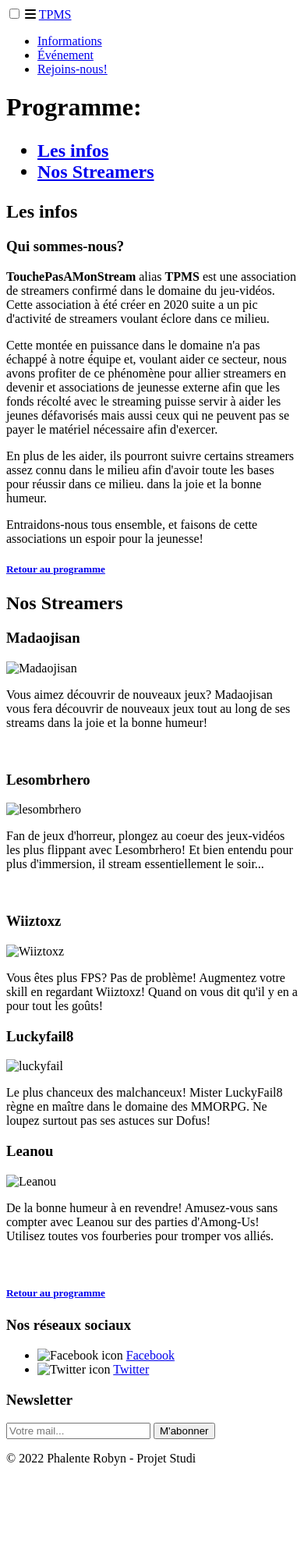
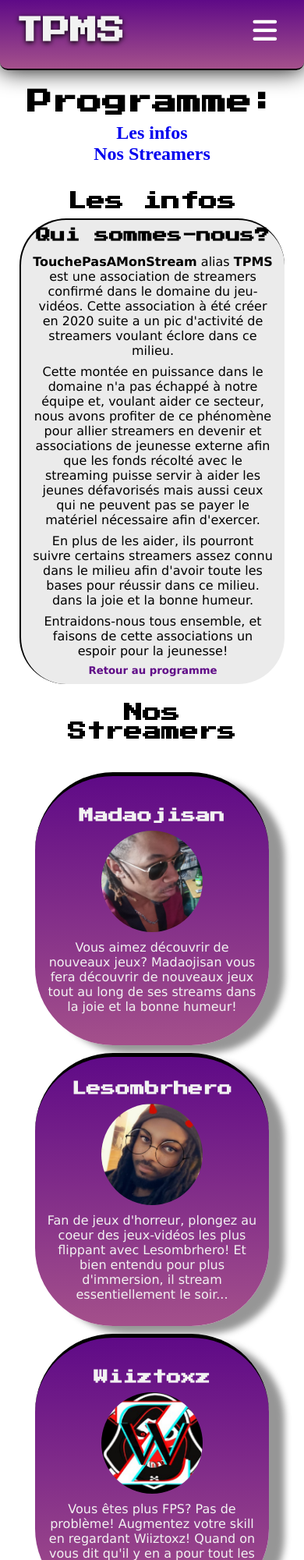
Before and after one commit to Phalente/Evaluation, a website: page Site/informations.html in a window 390 px wide. Shown: the top 2000 px of the page at 78% size. Before the commit the page ends 1895 px from the top, so only its background shows below. Drawn offline with nearby package versions, Linux system fonts and the light colour scheme; the site is published under a folder, as on GitHub Pages, so addresses that start at the root find nothing.

Commit message:
responsive et rétablissement des liens / images du site

```diff
--- a/Site/event.html
+++ b/Site/event.html
@@ -5,11 +5,11 @@
     <meta http-equiv="X-UA-Compatible" content="IE=edge">
     <meta name="viewport" content="width=device-width, initial-scale=1.0">
     <!-- Intégration de la librairie Bootstrap que j'ai utilisé sur cette page-->
-    <link rel="stylesheet" href="/style/bootstrap.min.css">
+    <link rel="stylesheet" href="../style/bootstrap.min.css">
 
     <!--Intégration de mon css-->
-    <link rel="stylesheet" href="/style/event.css">
-    <link rel="stylesheet" href="/style/Header&Footer.css">
+    <link rel="stylesheet" href="../style/event.css">
+    <link rel="stylesheet" href="../style/Header&Footer.css">
 
     <!--Intégration des Fonts-->
     <style>
@@ -27,14 +27,14 @@
             </label>
             <script src="https://kit.fontawesome.com/0c87a70838.js"></script>
             <label class="logo">
-                <a href="/index.html">
+                <a href="../index.html">
                     TPMS
                 </a>
             </label>
             <ul>
-                <li><a href="/Site/informations.html">Informations</a></li>
-                <li><a href="/Site/event.html">Événement</a></li>
-                <li><a href="/Site/join-us.html">Rejoins-nous!</a></li>
+                <li><a href="../Site/informations.html">Informations</a></li>
+                <li><a href="../Site/event.html">Événement</a></li>
+                <li><a href="../Site/join-us.html">Rejoins-nous!</a></li>
             </ul>
         </nav>
         <!--Fin du header-->
@@ -47,7 +47,7 @@
                 <section class="col">
                 <h2 class="p-3">Événement : <small class="text-muted">Stream Day</small></h2>
                   <div class="card">
-                    <img src="/pictures/stream.jpeg" class="card-img-top rounded-lg" alt="Luffy">
+                    <img src="../pictures/stream.jpeg" class="card-img-top rounded-lg" alt="Stream">
                     <div class="card-body">
                       <h4 class="card-title"> <u>LA CHASSE AU STREAM</u></h4>
                       <p class="card-text">
@@ -222,11 +222,11 @@
                     <h3 class="fw-bold">Nos réseaux sociaux</h3>
                     <ul class="menu-social">
                         <li>
-                            <img class="icon-social" src="/Reseaux/facebook.svg" alt="Facebook icon">
+                            <img class="icon-social" src="../Reseaux/facebook.svg" alt="Facebook icon">
                             <a href="https://www.facebook.com/" target="_blank" >Facebook</a>
                         </li>
                         <li>
-                            <img class="icon-social" src="/Reseaux/twitter.svg" alt="Twitter icon">
+                            <img class="icon-social" src="../Reseaux/twitter.svg" alt="Twitter icon">
                             <a href="https://twitter.com/TPMStream" target="_blank">Twitter</a>
                         </li>
                     </ul>
--- a/Site/informations.html
+++ b/Site/informations.html
@@ -8,8 +8,8 @@
     <link rel="stylesheet" href="./style/bootstrap.min.css"> -->
 
     <!--Intégration de mon css-->
-    <link rel="stylesheet" href="/style/informations.css">
-    <link rel="stylesheet" href="/style/Header&Footer.css">
+    <link rel="stylesheet" href="../style/informations.css">
+    <link rel="stylesheet" href="../style/Header&Footer.css">
 
     <!--Intégration des Fonts-->
     <style>
@@ -27,14 +27,14 @@
             </label>
             <script src="https://kit.fontawesome.com/0c87a70838.js"></script>
             <label class="logo">
-                <a href="/index.html">
+                <a href="../index.html">
                     TPMS
                 </a>
             </label>
             <ul>
-                <li><a href="/Site/informations.html">Informations</a></li>
-                <li><a href="/Site/event.html">Événement</a></li>
-                <li><a href="/Site/join-us.html">Rejoins-nous!</a></li>
+                <li><a href="../Site/informations.html">Informations</a></li>
+                <li><a href="../Site/event.html">Événement</a></li>
+                <li><a href="../Site/join-us.html">Rejoins-nous!</a></li>
             </ul>
         </nav>
         <!--Fin du header-->
@@ -86,7 +86,7 @@
                     <div class="content">
                         <h3>Madaojisan</h3>
                         <div class="picture">
-                            <img src="/pictures/Madaojisan.jpeg" alt="Madaojisan">
+                            <img src="../pictures/Madaojisan.jpeg" alt="Madaojisan">
                         </div>
                         <p>Vous aimez découvrir de nouveaux jeux?
                             Madaojisan vous fera découvrir de nouveaux jeux tout au long de ses streams dans la joie et
@@ -101,7 +101,7 @@
                     <div class="content">
                         <h3>Lesombrhero</h3>
                         <div class="picture">
-                            <img src="/pictures/lesombrhero.jpeg" alt="lesombrhero">
+                            <img src="../pictures/lesombrhero.jpeg" alt="lesombrhero">
                         </div>
                         <p>Fan de jeux d'horreur, plongez au coeur des jeux-vidéos les plus flippant avec Lesombrhero!
                             Et bien entendu pour plus d'immersion, il stream essentiellement le soir...
@@ -115,7 +115,7 @@
                     <div class="content">
                         <h3>Wiiztoxz</h3>
                         <div class="picture">
-                            <img src="/pictures/Wiiztoxz.jpeg" alt="Wiiztoxz">
+                            <img src="../pictures/Wiiztoxz.jpeg" alt="Wiiztoxz">
                         </div>
                         <p>Vous êtes plus FPS? Pas de problème! Augmentez votre skill en regardant Wiiztoxz!
                             Quand on vous dit qu'il y en a pour tout les goûts!</p>
@@ -126,7 +126,7 @@
                     <div class="content">
                         <h3>Luckyfail8</h3>
                         <div class="picture">
-                            <img src="/pictures/luckyfail.jpeg" alt="luckyfail">
+                            <img src="../pictures/luckyfail.jpeg" alt="luckyfail">
                         </div>
                         <p>Le plus chanceux des malchanceux! Mister LuckyFail8 règne en maître dans le domaine des MMORPG.
                             Ne loupez surtout pas ses astuces sur Dofus! </p>
@@ -137,7 +137,7 @@
                     <div class="content">
                         <h3>Leanou</h3>
                         <div class="picture">
-                            <img src="/pictures/Leanou.jpeg" alt="Leanou">
+                            <img src="../pictures/Leanou.jpeg" alt="Leanou">
                         </div>
                         <p>De la bonne humeur à en revendre! Amusez-vous sans compter avec Leanou sur des parties
                             d'Among-Us! Utilisez toutes vos fourberies pour tromper vos alliés.
@@ -160,11 +160,11 @@
                     <h3>Nos réseaux sociaux</h3>
                     <ul class="menu-social">
                         <li>
-                            <img class="icon-social" src="/Reseaux/facebook.svg" alt="Facebook icon">
+                            <img class="icon-social" src="../Reseaux/facebook.svg" alt="Facebook icon">
                             <a href="https://www.facebook.com/" target="_blank" >Facebook</a>
                         </li>
                         <li>
-                            <img class="icon-social" src="/Reseaux/twitter.svg" alt="Twitter icon">
+                            <img class="icon-social" src="../Reseaux/twitter.svg" alt="Twitter icon">
                             <a href="https://twitter.com/TPMStream" target="_blank">Twitter</a>
                         </li>
                     </ul>
--- a/style/Header&Footer.css
+++ b/style/Header&Footer.css
@@ -65,7 +65,7 @@
     background: #5f0a87;
     border-bottom: 2px solid black;
     transition: 0.3s;
-    /*clip-path: polygon(
+    clip-path: polygon(
         100% 0,
         100% 35%,
         100% 50%,
@@ -76,7 +76,7 @@
         0 50%,
         0 35%,
         0 0
-    );*/
+    );
 }
 
 nav ul li a:hover{
@@ -210,7 +210,7 @@
     border-radius: 50px;
     border-bottom: 2px solid black;
     transition: 0.3s;
-    /*clip-path: polygon(
+    clip-path: polygon(
         100% 0,
         100% 35%,
         100% 50%,
@@ -221,7 +221,7 @@
         0 50%,
         0 35%,
         0 0
-    );*/
+    );
 }
 
 footer ul li a:hover{
@@ -247,7 +247,7 @@
 
 
 /* Media Queries */
-@media screen and (min-width: 628px) {
+@media screen and (min-width: 700px) {
     /* Responsive Navbar */
     nav ul {
     float: right;
@@ -259,7 +259,7 @@
     background: linear-gradient(#a4508b,#5f0a87);
     border: #000 solid 2px;
     top: -88px;
-    text-align: right;
+    margin-right: 25px;
 }
 
 nav ul li a{
@@ -312,5 +312,8 @@
         margin: 0px 20px;
     }
 
+}
 
+    footer p {
+        align-self: center;
 }
```
Also changed, not shown: Site/join-us.html (+9 -9 lines), index.html (+16 -16 lines), 2 other files.
